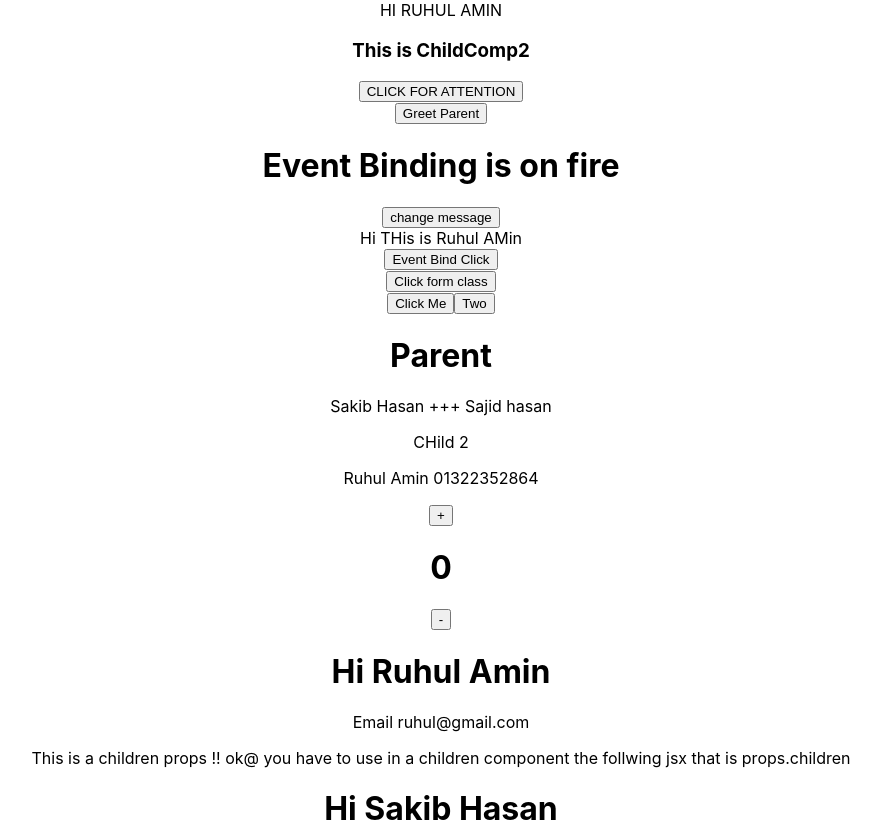
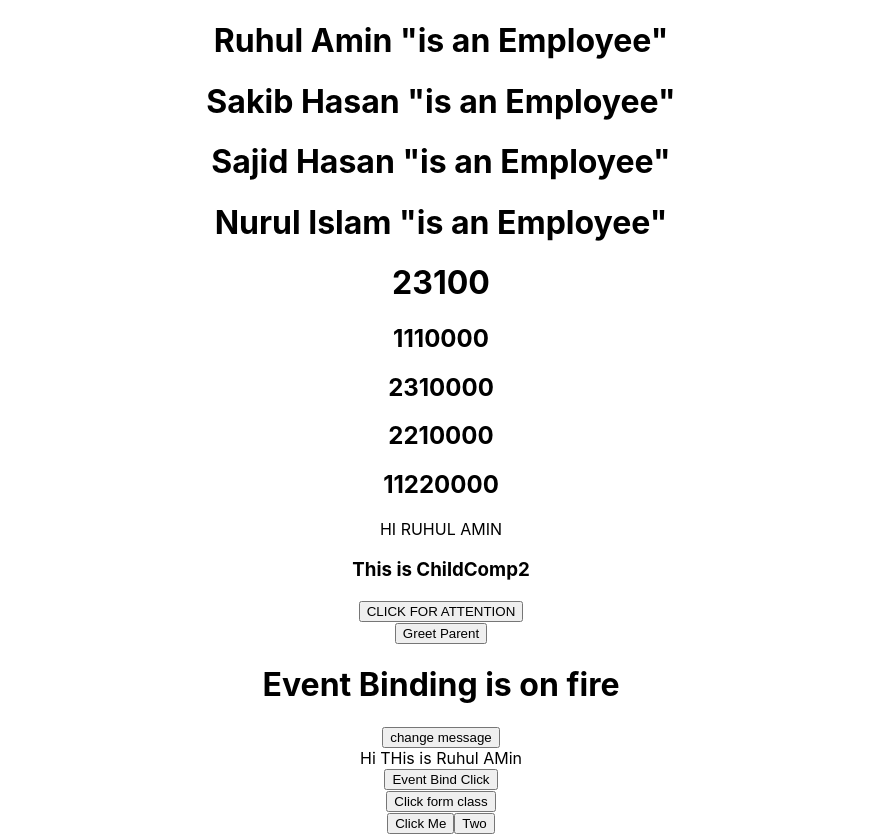
Before and after one commit to MohammadRuhulAmin/react-step-by-step-tutorial, a React (Create React App) app: page / in a window 1280 px wide. Shown: the top 836 px of the page, without its empty margins (199-1080 px from the left). Built offline with nearby package versions, Linux system fonts and the light colour scheme.

Commit message:
Tutorial 17-18

```diff
--- a/src/App.js
+++ b/src/App.js
@@ -16,9 +16,17 @@ import EventBind2 from './components/EventBind2';
 import ParentComponent from './components/ParentComponent';
 import ParentComp2 from './components/ParentComp2';
 import UserGreeting from './components/UserGreeting';
+import Map from './components/Map';
+import NameList from './components/NameList';
+import EmployeeList from './components/EmployeeList';
+
+
 function App() {
   return (
     <div className="App">
+      <EmployeeList/>
+      <NameList/>
+      <Map/>
       <UserGreeting/>
       <ParentComp2/>
       <ParentComponent/>
@@ -49,9 +57,4 @@ function App() {
   );
 }
 
-
-
-
-
-
 export default App;
--- /dev/null
+++ b/src/components/Employee.js
@@ -0,0 +1,13 @@
+import React from 'react'
+
+function Employee(props) {
+    return (
+        <div>
+            {props.name}
+            {props.id}
+            {props.email}
+        </div>
+    )
+}
+
+export default Employee
--- /dev/null
+++ b/src/components/EmployeeList.js
@@ -0,0 +1,32 @@
+import React from 'react'
+import Employee from './Employee'
+const EmployeeList = ()=>{
+
+    const EmployeeInformation = [
+        {
+            id:1,
+            name:"Ruhul Amin",
+            email :"Ruhul@gmail.com"
+        },
+        {
+            id:2,
+            name:"Sakib Hasan",
+            email:"Sakib@gmail.com"
+        },
+        {
+            id:3,
+            name:"Aynun Jaria Mariam Binte Ashraf",
+            email:"Aynun@gmail.com"
+        }
+    ]
+    const EmployeeList =  EmployeeInformation.map(employee => <Employee  key={employee.id} info = {employee} /> )
+    return (
+        <div>{EmployeeList}</div>
+    )
+
+
+
+
+}
+
+export default EmployeeList
--- /dev/null
+++ b/src/components/Map.js
@@ -0,0 +1,17 @@
+import React from 'react'
+
+const Map = function (){
+    const userId = [111,231,221,1122]
+    const userId_calc = userId.map( id=> id*100)
+    return(
+      <div>
+          <h1>{userId_calc[1]}</h1>
+          {
+              userId_calc.map(id => <h2> { id*100} </h2>)
+          }
+      </div>
+    )
+
+}
+
+export default Map
--- /dev/null
+++ b/src/components/NameList.js
@@ -0,0 +1,12 @@
+import React from 'react'
+
+const NameList = function(){
+
+    const names = ['Ruhul Amin','Sakib Hasan','Sajid Hasan','Nurul Islam']
+    const listOfNames = names.map(name => <h1>{name}  "is an Employee" </h1>)
+    return (listOfNames)
+
+
+}
+
+export default NameList
```
